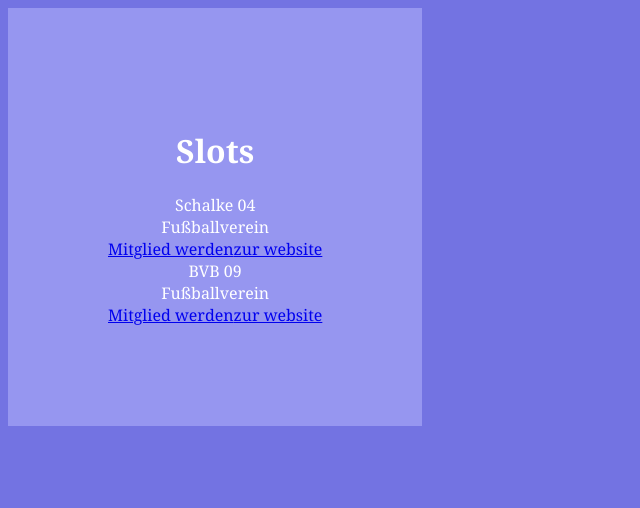
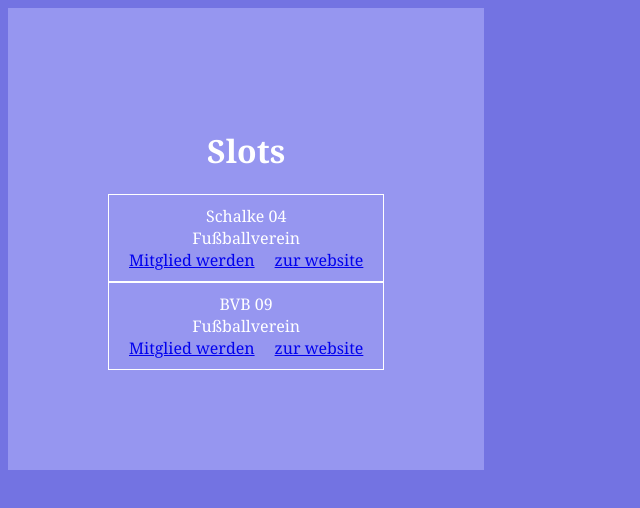
Before and after one commit to siggi-ai/Vue-Practice, a Vue app: page / in a window 1280 px wide. Shown: the top 508 px of the page, without its empty margins (0-640 px from the left). Built offline with nearby package versions, Linux system fonts and the light colour scheme.

Commit message:
some css borders etc

```diff
--- a/src/App.vue
+++ b/src/App.vue
@@ -2,6 +2,7 @@
   <div class="main">
     <h1>Slots</h1>
     <Card
+      class="card"
       title="Schalke 04"
       body="Fußballverein"
       :action-on="true"
@@ -9,6 +10,7 @@
       web-link="https://schalke04.de/"
     />
     <Card
+      class="card"
       title="BVB 09"
       body="Fußballverein"
       :action-on="true"
@@ -29,6 +31,10 @@ export default {
 </script>
 
 <style>
+.card {
+  padding: 10px;
+  border: 1px solid white;
+}
 body {
   background-color: rgb(115, 115, 226);
   display: flex;
--- a/src/components/Card.vue
+++ b/src/components/Card.vue
@@ -27,7 +27,12 @@ export default {
     },
     webLink: {
       type: String,
-    }
+    },
   },
 };
 </script>
+<style>
+a {
+  padding: 10px;
+}
+</style>
```
